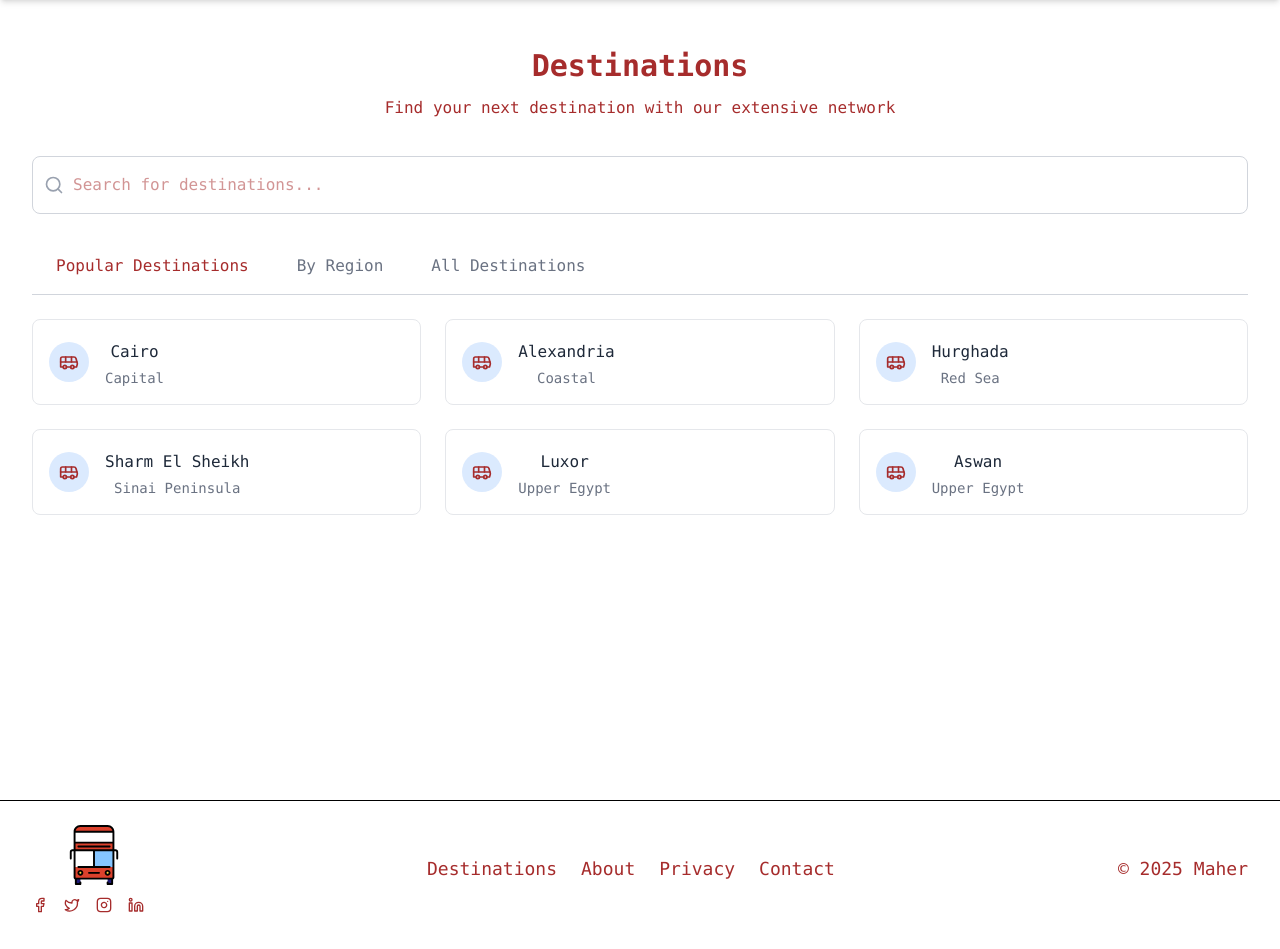
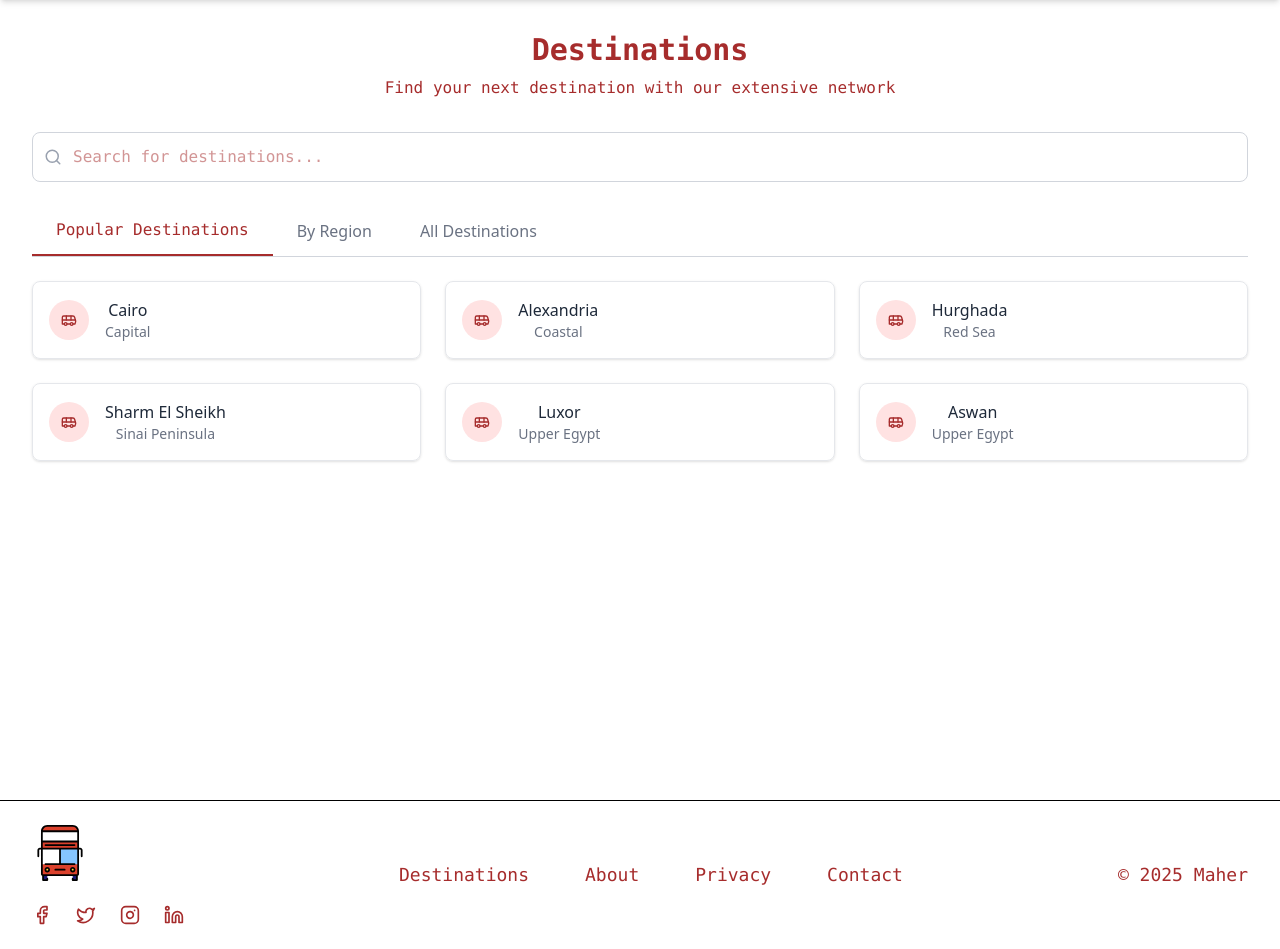
Before and after one commit to mahmoudalimohamed/front_Booking, a React (Vite) app: page /Destinations in a window 1280 px wide. Shown: the part 80-1029 px from the top of the page. Built offline with nearby package versions, Linux system fonts and the light colour scheme; the HTML template or start-up script is replaced by a standard one.

Commit message:
delete .vrcel folder edit some style

```diff
--- a/src/component/Destinations.jsx
+++ b/src/component/Destinations.jsx
@@ -67,12 +67,12 @@ export default function Station() {
   const [expandedRegion, setExpandedRegion] = useState(null);
 
   return (
-    <div className="min-h-screen py-12 px-4 sm:px-6 lg:px-8 font-mono text-[#A62C2C]">
-      <div className="mb-8">
-        <h2 className="text-3xl font-bold font-mono text-[#A62C2C] mb-2">
+    <div className="min-h-screen py-8 px-4 sm:px-6 lg:px-8 max-w-7xl mx-auto">
+      <div className="mb-6 md:mb-8">
+        <h2 className="text-2xl md:text-3xl font-bold font-mono text-[#A62C2C] mb-2">
           Destinations
         </h2>
-        <p className="font-mono text-[#A62C2C]">
+        <p className="font-mono text-[#A62C2C] text-sm md:text-base">
           Find your next destination with our extensive network
         </p>
       </div>
@@ -80,44 +80,44 @@ export default function Station() {
       {/* Search Bar */}
       <div className="relative mb-6">
         <div className="absolute inset-y-0 left-0 pl-3 flex items-center pointer-events-none">
-          <Search size={20} className="text-gray-400" />
+          <Search size={18} className="text-gray-400" />
         </div>
         <input
           type="text"
-          className="pl-10 pr-4 py-3 w-full border border-gray-300 rounded-lg focus:ring-2 font-mono text-[#A62C2C]"
+          className="pl-10 pr-4 py-2 md:py-3 w-full border border-gray-300 rounded-lg focus:ring-2 focus:outline-none focus:ring-[#A62C2C] focus:border-[#A62C2C] font-mono text-[#A62C2C] text-sm md:text-base"
           placeholder="Search for destinations..."
           value={searchTerm}
           onChange={(e) => setSearchTerm(e.target.value)}
         />
       </div>
 
-      {/* Tabs */}
-      <div className="flex border-b border-gray-300 mb-6">
+      {/* Tabs - Responsive */}
+      <div className="flex flex-wrap border-b border-gray-300 mb-6 overflow-x-auto">
         <button
-          className={`px-6 py-3 font-medium ${
+          className={`px-3 md:px-6 py-2 md:py-3 text-sm md:text-base font-medium whitespace-nowrap ${
             activeTab === "popular"
-              ? "font-mono text-[#A62C2C]"
-              : "text-gray-500 hover:text-blue-500"
+              ? "font-mono text-[#A62C2C] border-b-2 border-[#A62C2C]"
+              : "text-gray-500 hover:text-[#A62C2C]"
           }`}
           onClick={() => setActiveTab("popular")}
         >
           Popular Destinations
         </button>
         <button
-          className={`px-6 py-3 font-medium ${
+          className={`px-3 md:px-6 py-2 md:py-3 text-sm md:text-base font-medium whitespace-nowrap ${
             activeTab === "regions"
-              ? "font-mono text-[#A62C2C]"
-              : "text-gray-500 hover:text-blue-500"
+              ? "font-mono text-[#A62C2C] border-b-2 border-[#A62C2C]"
+              : "text-gray-500 hover:text-[#A62C2C]"
           }`}
           onClick={() => setActiveTab("regions")}
         >
           By Region
         </button>
         <button
-          className={`px-6 py-3 font-medium ${
+          className={`px-3 md:px-6 py-2 md:py-3 text-sm md:text-base font-medium whitespace-nowrap ${
             activeTab === "all"
-              ? "font-mono text-[#A62C2C]"
-              : "text-gray-500 hover:text-blue-500"
+              ? "font-mono text-[#A62C2C] border-b-2 border-[#A62C2C]"
+              : "text-gray-500 hover:text-[#A62C2C]"
           }`}
           onClick={() => setActiveTab("all")}
         >
@@ -132,38 +132,40 @@ export default function Station() {
             {stations.regions.map((region) => (
               <div
                 key={region.id}
-                className="border border-gray-200 rounded-lg overflow-hidden"
+                className="border border-gray-200 rounded-lg overflow-hidden shadow-sm hover:shadow-md transition-shadow"
               >
                 <div
-                  className="flex justify-between items-center p-4 bg-gray-50 cursor-pointer"
+                  className="flex justify-between items-center p-3 md:p-4 bg-gray-50 cursor-pointer"
                   onClick={() =>
                     setExpandedRegion(
                       expandedRegion === region.id ? null : region.id
                     )
                   }
                 >
-                  <h3 className="font-medium text-lg text-gray-800">
+                  <h3 className="font-medium text-base md:text-lg text-gray-800">
                     {region.name}
                   </h3>
                   <ChevronDown
-                    size={20}
-                    className={`font-mono text-[#A62C2C] transition-transform ${
+                    size={18}
+                    className={`text-[#A62C2C] transition-transform duration-300 ${
                       expandedRegion === region.id ? "transform rotate-180" : ""
                     }`}
                   />
                 </div>
                 {expandedRegion === region.id && (
-                  <div className="p-4 grid grid-cols-1 md:grid-cols-2 lg:grid-cols-3 gap-4">
+                  <div className="p-3 md:p-4 grid grid-cols-1 sm:grid-cols-2 lg:grid-cols-3 gap-2 md:gap-4">
                     {region.stations.map((station, idx) => (
                       <div
                         key={idx}
-                        className="flex items-center p-3 rounded-md hover:bg-blue-50 cursor-pointer"
+                        className="flex items-center p-2 md:p-3 rounded-md hover:bg-blue-50 cursor-pointer transition-colors"
                       >
                         <MapPin
-                          size={18}
-                          className="font-mono text-[#A62C2C] mr-2"
+                          size={16}
+                          className="text-[#A62C2C] mr-2 flex-shrink-0"
                         />
-                        <span className="text-gray-700">{station}</span>
+                        <span className="text-gray-700 text-sm md:text-base">
+                          {station}
+                        </span>
                       </div>
                     ))}
                   </div>
@@ -172,21 +174,31 @@ export default function Station() {
             ))}
           </div>
         ) : (
-          <div className="grid grid-cols-1 md:grid-cols-2 lg:grid-cols-3 gap-6">
-            {filteredStations.map((station) => (
-              <div
-                key={station.id}
-                className="flex items-center p-4 border border-gray-200 rounded-lg hover:border-blue-400 hover:bg-blue-50 cursor-pointer transition-colors"
-              >
-                <div className="w-10 h-10 bg-blue-100 rounded-full flex items-center justify-center mr-4">
-                  <Bus size={20} className="font-mono text-[#A62C2C]" />
+          <div className="grid grid-cols-1 sm:grid-cols-2 lg:grid-cols-3 gap-4 md:gap-6">
+            {filteredStations.length > 0 ? (
+              filteredStations.map((station) => (
+                <div
+                  key={station.id}
+                  className="flex items-center p-3 md:p-4 border border-gray-200 rounded-lg hover:border-[#A62C2C] hover:bg-red-50 cursor-pointer transition-colors shadow-sm hover:shadow-md"
+                >
+                  <div className="w-8 h-8 md:w-10 md:h-10 bg-red-100 rounded-full flex items-center justify-center mr-3 md:mr-4 flex-shrink-0">
+                    <Bus size={16} className="text-[#A62C2C]" />
+                  </div>
+                  <div>
+                    <h3 className="font-medium text-sm md:text-base text-gray-800">
+                      {station.name}
+                    </h3>
+                    <p className="text-xs md:text-sm text-gray-500">
+                      {station.region}
+                    </p>
+                  </div>
                 </div>
-                <div>
-                  <h3 className="font-medium text-gray-800">{station.name}</h3>
-                  <p className="text-sm text-gray-500">{station.region}</p>
-                </div>
+              ))
+            ) : (
+              <div className="col-span-full text-center py-8">
+                <p className="text-gray-500">No destinations found.</p>
               </div>
-            ))}
+            )}
           </div>
         )}
       </div>
--- a/src/component/subComponent/footer.jsx
+++ b/src/component/subComponent/footer.jsx
@@ -1,7 +1,7 @@
 import React from 'react';
 import { Link } from 'react-router-dom';
-import { Facebook, Twitter, Instagram, Linkedin, Heart} from 'lucide-react';
-import royallineLogo from '../../assets/logo.svg'; // Import the logo
+import { Facebook, Twitter, Instagram, Linkedin } from 'lucide-react';
+import royallineLogo from '../../assets/logo.svg';
 
 export default function Footer() {
   const currentYear = new Date().getFullYear();
@@ -14,45 +14,45 @@ export default function Footer() {
   ];
 
   const quickLinks = [
-    { to: '/Destinations', label: 'Destinations', },
-    { to: '/about', label: 'About',  },
-    { to: '/privacy', label: 'Privacy',  },
-    { to: '/contact', label: 'Contact', },
-
-
+    { to: '/Destinations', label: 'Destinations' },
+    { to: '/about', label: 'About' },
+    { to: '/privacy', label: 'Privacy' },
+    { to: '/contact', label: 'Contact' },
   ];
 
   return (
     <footer className="bg-white border-t">
       <div className="max-w-7xl mx-auto px-4 sm:px-6 lg:px-8 py-6 text-[#A62C2C] font-mono">
-        <div className=" text-[#A62C2C] flex flex-col md:flex-row justify-between items-center space-y-4 md:space-y-0">
+        <div className="flex flex-col items-center space-y-6 md:flex-row md:justify-between md:items-center md:space-y-0">
 
           {/* Logo and Social Links */}
-          <div className="flex flex-col items-center md:items-start space-y-3 text-[#A62C2C] font-mono">
-            <Link to="/" className="flex items-center space-x-2 ml-8">
-               <img src={royallineLogo} alt="Royal Line Logo" className="h-15 w-auto " />
+          <div className="flex flex-col items-center md:items-start space-y-4 w-full md:w-auto">
+            <Link to="/" className="flex items-center justify-center md:justify-start">
+              <img src={royallineLogo} alt="Royal Line Logo" className="h-14 w-auto" />
             </Link>
-            <div className="flex space-x-4">
+            <div className="flex space-x-6 mt-2">
               {socialLinks.map(({ icon: Icon, href, label }) => (
                 <a
                   key={label}
                   href={href}
                   target="_blank"
                   rel="noopener noreferrer"
-                  className="text-[#A62C2C] font-mono transition-colors duration-200"
+                  className="text-[#A62C2C] hover:text-red-700 transition-colors duration-200"
                   aria-label={label}
                 >
-                  <Icon className="h-4 w-4" />
+                  <Icon className="h-5 w-5" />
                 </a>
               ))}
             </div>
           </div>
 
           {/* Quick Links */}
-          <div className="flex space-x-6 text-[#A62C2C] font-mono">
+          <div className="grid grid-cols-2 gap-x-8 gap-y-2 text-center md:flex md:space-x-6">
             {quickLinks.map(({ to, label }) => (
-              <Link key={to} to={to}
-                className="text-[#A62C2C] font-mono text-lg transition-colors duration-200"
+              <Link
+                key={to}
+                to={to}
+                className="text-[#A62C2C] hover:text-red-700 text-lg transition-colors duration-200"
               >
                 {label}
               </Link>
@@ -60,7 +60,7 @@ export default function Footer() {
           </div>
 
           {/* Copyright */}
-          <p className="text-[#A62C2C] font-mono text-lg"> © {currentYear} Maher </p>
+          <p className="text-[#A62C2C] text-lg mt-4 md:mt-0">© {currentYear} Maher</p>
         </div>
       </div>
     </footer>
--- a/src/component/trip/TripSearch.jsx
+++ b/src/component/trip/TripSearch.jsx
@@ -95,7 +95,7 @@ const TripSearch = () => {
   return (
     <div className=" font-mono min-h-screen bg-cover bg-center  bg-no-repeat" style={{ backgroundImage: `url(${cover})` }}>
       <div className="min-h-screen bg-gradient-to-b from-transparent to-black/40 py-8 px-4">
-        <div className="max-w-6xl mx-auto pt-16 pb-8"> <br /><br />
+        <div className="max-w-6xl mx-auto pt-16 pb-8"> <br />
          {/*  <h1 className="text-5xl font-bold text-white text-center mb-10">Book Your Royal Bus Now</h1> <br/> */}
          <br/><br/>
 
```
Also changed, not shown: src/component/Contact.jsx (+16 -12 lines), src/component/user/ForgotPassword.jsx (+5 -6 lines), src/component/user/Register.jsx (+22 -5 lines), src/component/user/ResetPassword.jsx (+20 -7 lines).
